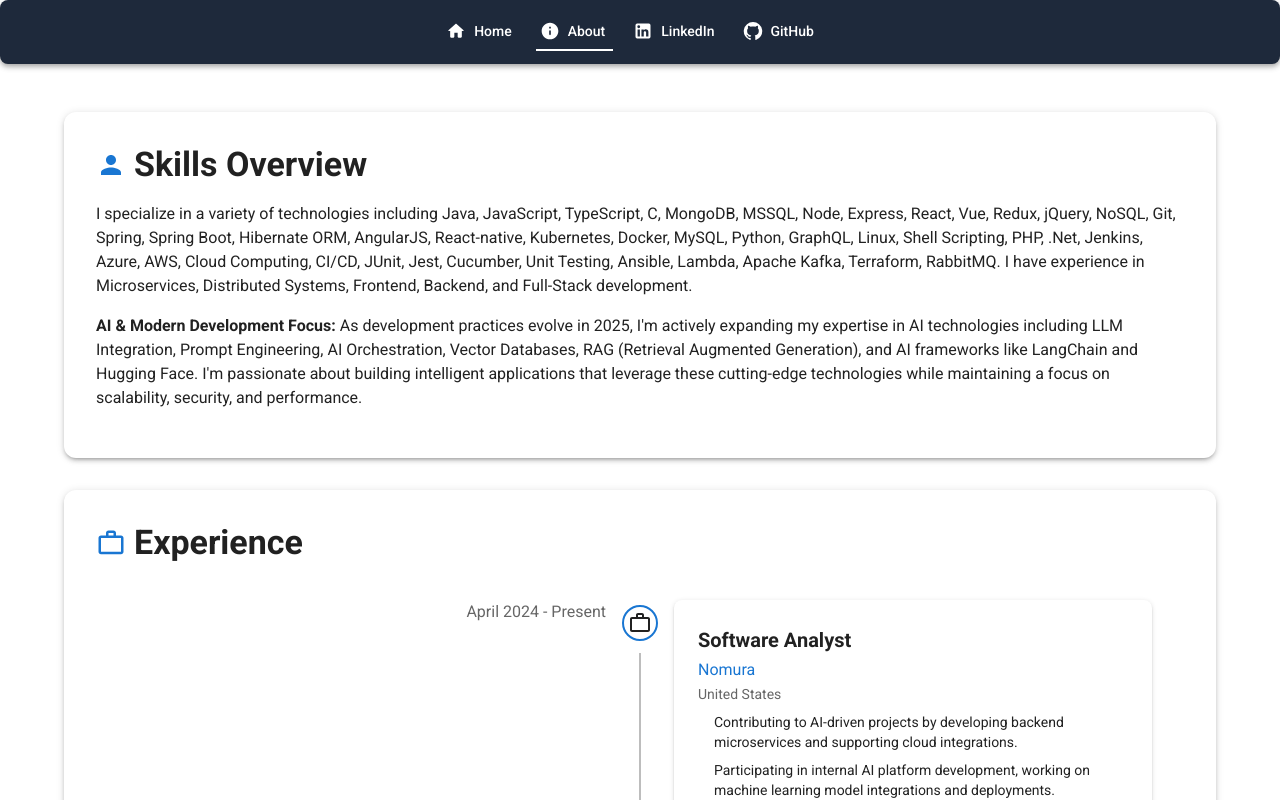
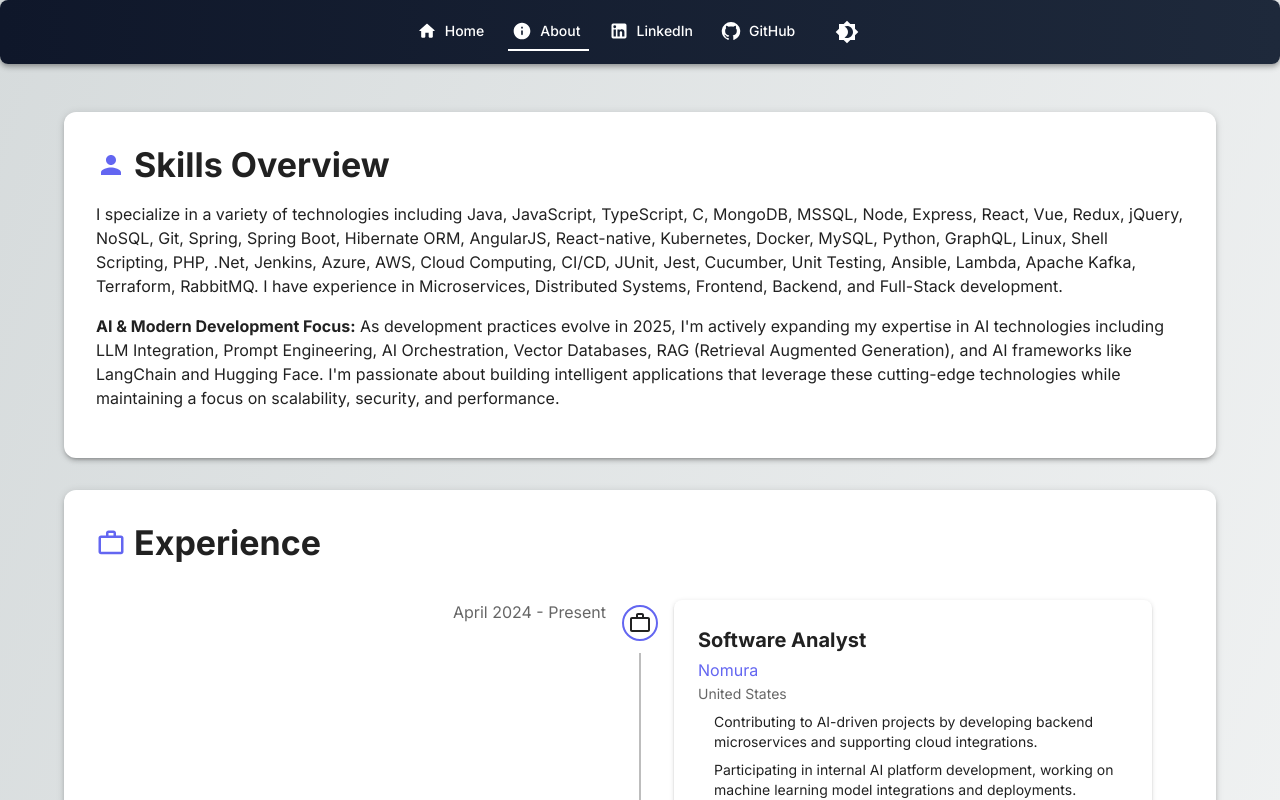
Before and after one commit to Guruprasad1399/Personal-Website, a Next.js app: page /about in a window 1280 px wide. Shown: the top 800 px of the page. Built offline with nearby package versions, Linux system fonts and the light colour scheme.

Commit message:
Refine styling for modern look

```diff
--- a/app/components/Footer.tsx
+++ b/app/components/Footer.tsx
@@ -1,15 +1,18 @@
+'use client';
+
 import React from 'react';
-import { Box, Container, Typography } from '@mui/material';
+import { Box, Container, Typography, useTheme } from '@mui/material';
 
 export default function Footer() {
   const currentYear = new Date().getFullYear();
+  const theme = useTheme();
 
   return (
     <Box
       component="footer"
       sx={{
-        backgroundColor: '#1E293B',
-        color: 'white',
+        backgroundColor: theme.palette.primary.dark,
+        color: theme.palette.getContrastText(theme.palette.primary.dark),
         py: 3,
         mt: 'auto',
       }}
--- a/app/components/Navbar.tsx
+++ b/app/components/Navbar.tsx
@@ -1,11 +1,12 @@
 'use client';
 
 import React from 'react';
-import { AppBar, Toolbar, Container, Button, Box, useMediaQuery, IconButton, Drawer, List, ListItem } from '@mui/material';
-import { HomeRounded, InfoRounded, LinkedIn, GitHub, Menu as MenuIcon } from '@mui/icons-material';
+import { AppBar, Toolbar, Container, Button, Box, useMediaQuery, IconButton, Drawer, List, ListItem, useTheme } from '@mui/material';
+import { HomeRounded, InfoRounded, LinkedIn, GitHub, Menu as MenuIcon, Brightness4, Brightness7 } from '@mui/icons-material';
 import Link from 'next/link';
 import { motion } from 'framer-motion';
 import { usePathname } from 'next/navigation';
+import { ColorModeContext } from './ThemeRegistry/ThemeRegistry';
 
 const navItems = [
   { name: 'Home', href: '/', icon: <HomeRounded /> },
@@ -18,6 +19,8 @@ export default function Navbar() {
   const isMobile = useMediaQuery('(max-width:600px)');
   const [drawerOpen, setDrawerOpen] = React.useState(false);
   const pathname = usePathname();
+  const theme = useTheme();
+  const colorMode = React.useContext(ColorModeContext);
 
   const handleDrawerToggle = () => {
     setDrawerOpen(!drawerOpen);
@@ -53,7 +56,13 @@ export default function Navbar() {
   );
 
   return (
-    <AppBar position="static" sx={{ marginBottom: 2, backgroundColor: '#1E293B' }}>
+    <AppBar
+      position="static"
+      sx={{
+        marginBottom: 2,
+        background: 'linear-gradient(90deg, #0f172a, #1e293b)',
+      }}
+    >
       <Container maxWidth="xl">
         <Toolbar disableGutters sx={{ justifyContent: isMobile ? 'flex-end' : 'center' }}>
           {isMobile ? (
@@ -99,6 +108,9 @@ export default function Navbar() {
               <NavLinks />
             </Box>
           )}
+          <IconButton sx={{ ml: 1 }} onClick={colorMode.toggleColorMode} color="inherit">
+            {theme.palette.mode === 'dark' ? <Brightness7 /> : <Brightness4 />}
+          </IconButton>
         </Toolbar>
       </Container>
     </AppBar>
--- a/app/components/ThemeRegistry/ThemeRegistry.tsx
+++ b/app/components/ThemeRegistry/ThemeRegistry.tsx
@@ -1,18 +1,43 @@
 'use client';
 
 import * as React from 'react';
-import { ThemeProvider } from '@mui/material/styles';
+import { ThemeProvider, createTheme, useTheme } from '@mui/material/styles';
 import CssBaseline from '@mui/material/CssBaseline';
 import EmotionCache from './EmotionCache';
-import theme from './theme';
+import { getDesignTokens } from './theme';
+
+export const ColorModeContext = React.createContext({ toggleColorMode: () => {} });
 
 export default function ThemeRegistry({ children }: { children: React.ReactNode }) {
+  const [mode, setMode] = React.useState<'light' | 'dark'>(() => {
+    if (typeof window === 'undefined') return 'light';
+    const stored = window.localStorage.getItem('color-mode');
+    if (stored === 'light' || stored === 'dark') return stored;
+    return window.matchMedia('(prefers-color-scheme: dark)').matches ? 'dark' : 'light';
+  });
+  const colorMode = React.useMemo(
+    () => ({
+      toggleColorMode: () => {
+        setMode(prev => {
+          const next = prev === 'light' ? 'dark' : 'light';
+          window.localStorage.setItem('color-mode', next);
+          return next;
+        });
+      },
+    }),
+    []
+  );
+
+  const theme = React.useMemo(() => createTheme(getDesignTokens(mode)), [mode]);
+
   return (
+    <ColorModeContext.Provider value={colorMode}>
       <EmotionCache options={{ key: 'mui' }}>
         <ThemeProvider theme={theme}>
           <CssBaseline enableColorScheme />
           {children}
         </ThemeProvider>
       </EmotionCache>
+    </ColorModeContext.Provider>
   );
 }
--- a/app/components/ThemeRegistry/theme.ts
+++ b/app/components/ThemeRegistry/theme.ts
@@ -1,33 +1,36 @@
 import { createTheme } from '@mui/material/styles';
-import { Roboto } from 'next/font/google';
+import type { PaletteMode, ThemeOptions } from '@mui/material';
+import { Inter } from 'next/font/google';
 
-const roboto = Roboto({
+const inter = Inter({
   weight: ['300', '400', '500', '700'],
   subsets: ['latin'],
   display: 'swap',
 });
 
-const theme = createTheme({
+export const getDesignTokens = (mode: PaletteMode): ThemeOptions => ({
   typography: {
-    fontFamily: roboto.style.fontFamily,
+    fontFamily: inter.style.fontFamily,
   },
   palette: {
+    mode,
     primary: {
-      main: '#1976d2',
+      main: '#6366f1',
     },
     secondary: {
-      main: '#dc004e',
+      main: '#f43f5e',
     },
     background: {
-      default: '#f5f5f5',
+      default: mode === 'light' ? '#f8fafc' : '#0f172a',
+      paper: mode === 'light' ? '#ffffff' : '#1e293b',
     },
   },
   components: {
     MuiButton: {
       styleOverrides: {
         root: {
-          borderRadius: 8,
-          textTransform: 'none',
+          borderRadius: 12,
+          textTransform: 'none' as const,
         },
       },
     },
@@ -40,5 +43,3 @@ const theme = createTheme({
     },
   },
 });
-
-export default theme;
--- a/app/globals.css
+++ b/app/globals.css
@@ -18,4 +18,8 @@
 
 body {
   color: rgb(var(--foreground-rgb));
+  background: linear-gradient(to bottom right,
+      rgb(var(--background-start-rgb)),
+      rgb(var(--background-end-rgb)));
+  min-height: 100vh;
 }
--- a/app/page.tsx
+++ b/app/page.tsx
@@ -20,6 +20,7 @@ import {
         Avatar,
         Alert,
 } from "@mui/material";
+import { useTheme } from "@mui/material/styles";
 import {
 	Download as DownloadIcon,
 	Code as CodeIcon,
@@ -52,6 +53,7 @@ const staggerContainer = {
 };
 
 export default function Home() {
+        const theme = useTheme();
         const handleDownload = () => {
                 const resumeUrl = "/Guruprasad_Resume.pdf";
 		const link = document.createElement("a");
@@ -211,7 +213,7 @@ export default function Home() {
 								height: 200,
 								margin: "0 auto",
 								mb: 3,
-								border: "4px solid #1976d2",
+                                                                border: `4px solid ${theme.palette.primary.main}`,
 								boxShadow: "0 10px 25px rgba(0,0,0,0.2)",
 							}}
 						/>
```
Lines whose indentation alone changed are shown as unchanged.
